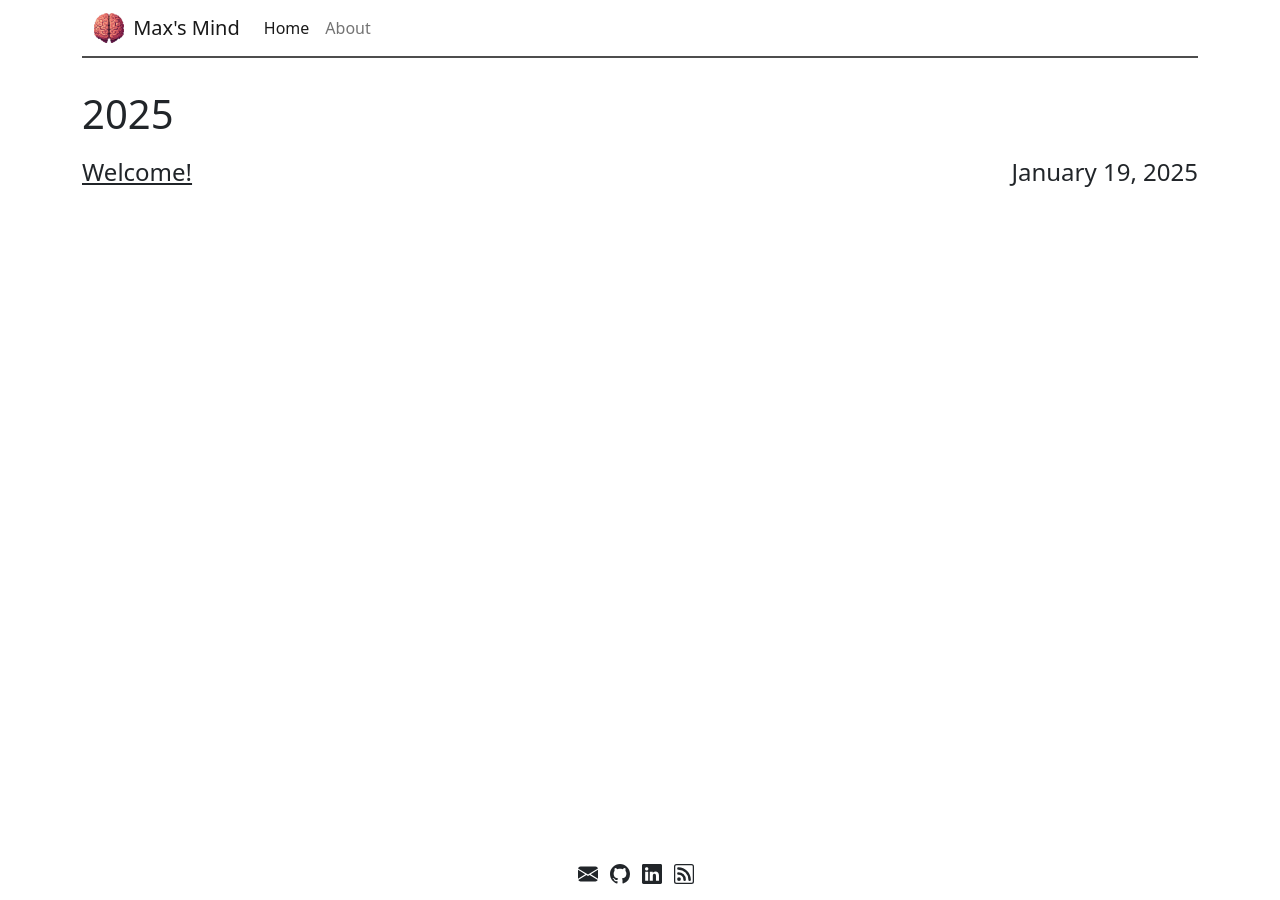
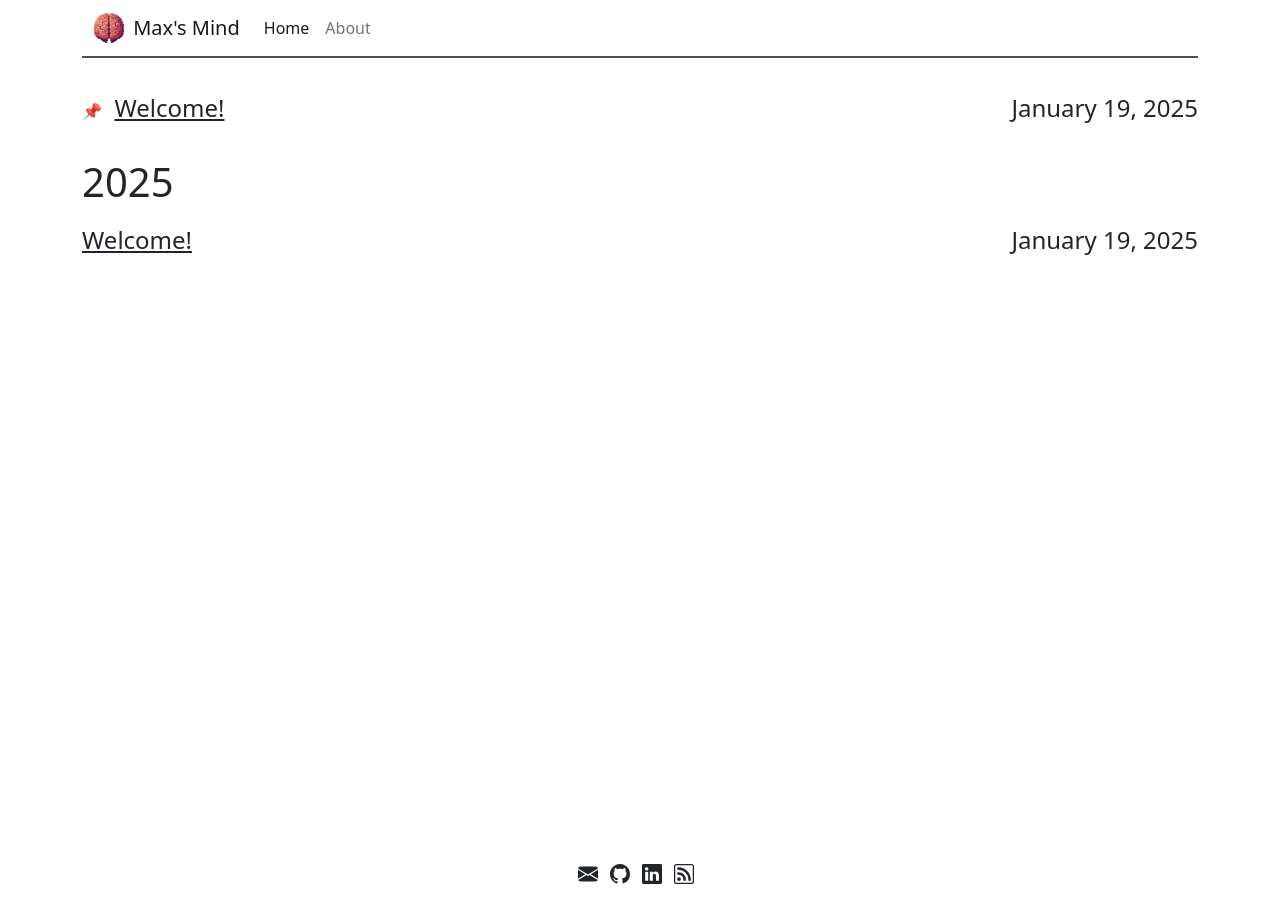
Before and after one commit to maxrios/maxrios.github.io, a Jekyll site: the page built from index.html, in a window 1280 px wide. Built offline with Jekyll 4.4.1, drawn with Linux system fonts in a browser that asks for light colours.

Commit message:
Add pinnable posts to the main page

```diff
--- a/_config.yml
+++ b/_config.yml
@@ -22,3 +22,10 @@
   - jekyll-seo-tag
   - jekyll-sitemap
   - jekyll-feed
+
+defaults:
+  - scope:
+      path: ""
+      type: posts
+    values:
+      pinned: false
--- a/index.html
+++ b/index.html
@@ -1,6 +1,23 @@
 ---
 layout: default
 ---
+
+<div class="archive">
+  {% for post in site.posts %}
+    {% if post.pinned %}
+      <div class="archive-item">
+        📌&nbsp;&nbsp;
+        <span class="post-date archive-date fs-4"
+          >{{ post.date | date: "%B %d, %Y" }}</span
+        >
+        <a href="{{ post.url | relative_url }}"
+            class="archive-title fs-4">
+              {{ post.title }}
+        </a>
+      </div>
+    {% endif %}
+  {% endfor %}
+</div>
 
 <div class="archive">
   {% for post in site.posts %} {% assign currDate = post.date | date: "%Y" %} {%
```
Also changed, not shown: _posts/2025-01-19-Welcome.md (+1 -0 lines), 2 other files.
